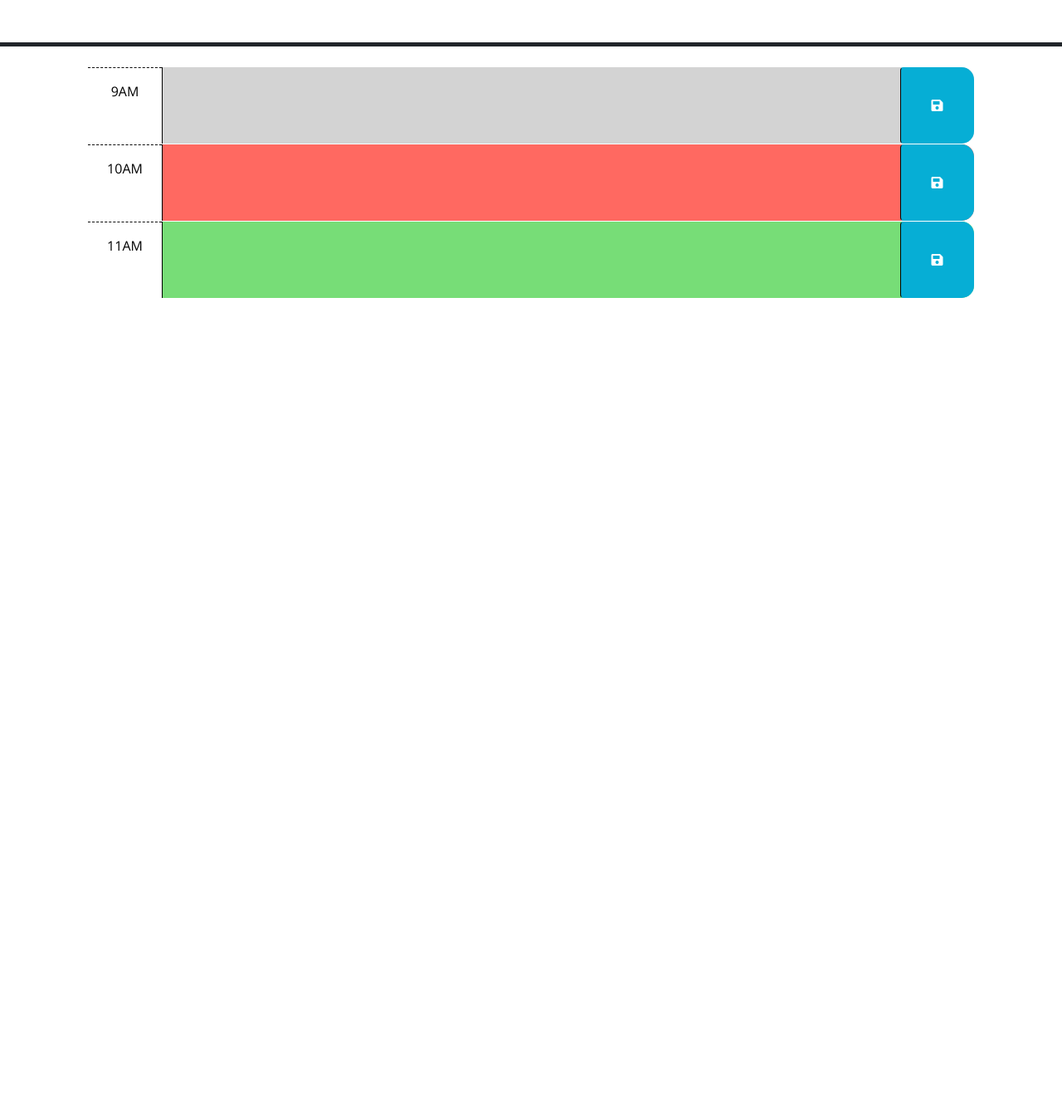
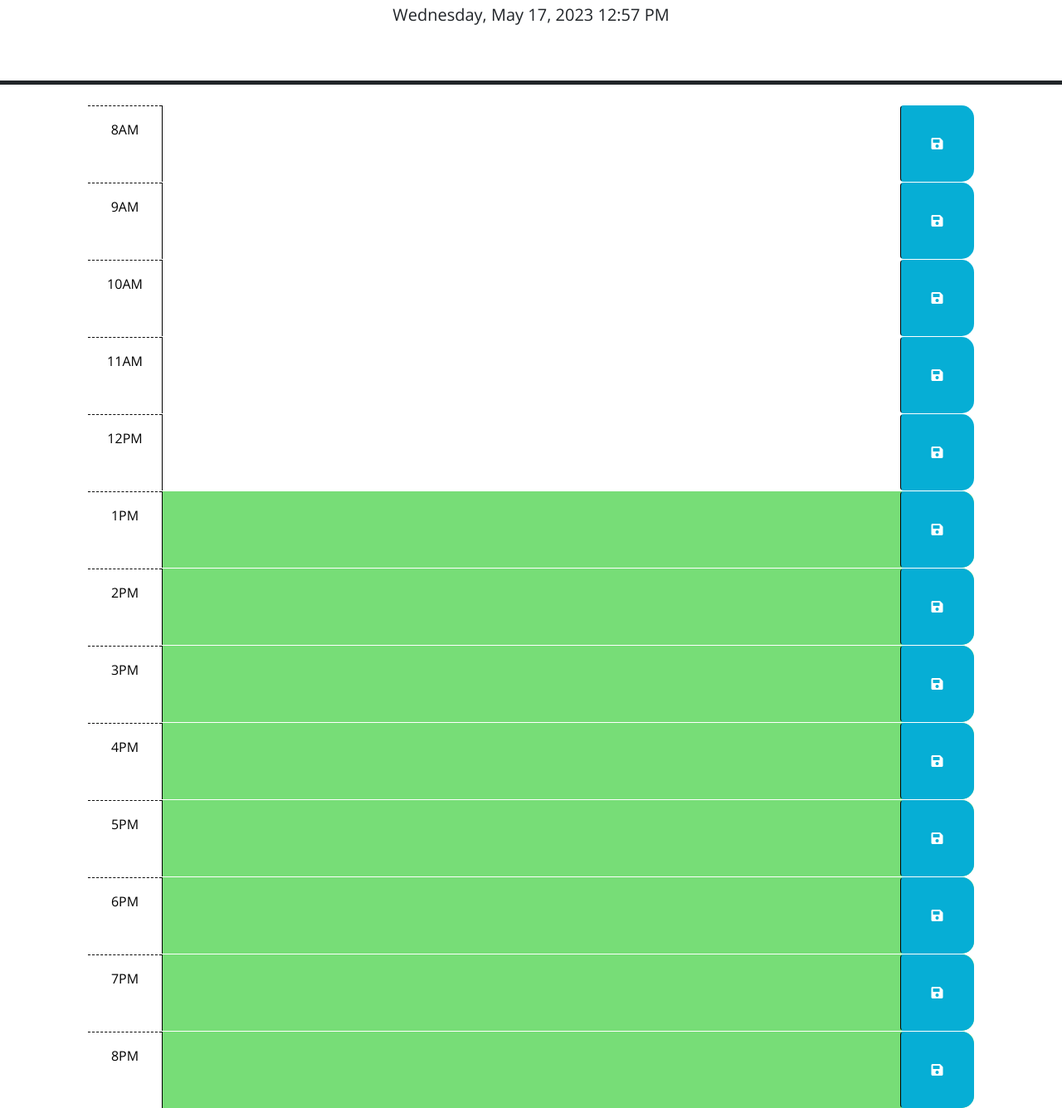
Before and after one commit to Moebirdie/daily-planner, a plain HTML site: page index.html in a window 1280 px wide. Shown: the part 176-1511 px from the top of the page at 83% size. Before the commit the page ends 800 px from the top, so only its background shows below. Drawn offline with nearby package versions, Linux system fonts and the light colour scheme; files that its build step writes are made by us from their sources.

```diff
--- a/assets/script.js
+++ b/assets/script.js
@@ -1,29 +1,63 @@
 // Wrap all code that interacts with the DOM in a call to jQuery to ensure that
 // the code isn't run until the browser has finished rendering all the elements
 // in the html.
-$(function () {
+
+//var saveButton = document.querySelectorAll('.saveBtn');
+
+var now12Hour = dayjs().format('dddd, MMMM D, YYYY h:mm A');
+var now24HourTime = dayjs().format('H');
+console.log(now12Hour,now24HourTime);
+var timeBlock = document.querySelectorAll('.time-block');
+//console.log(timeBlock);
+
+$(document).ready(function(){
+  setInterval(function(){
+      document.getElementById("currentDay").textContent = now12Hour;
+  }, 1000);
+  });
+
+
+//$(function () {
+//  $('#)
   // TODO: Add a listener for click events on the save button. This code should
   // use the id in the containing time-block as a key to save the user input in
   // local storage. HINT: What does `this` reference in the click listener
   // function? How can DOM traversal be used to get the "hour-x" id of the
   // time-block containing the button that was clicked? How might the id be
   // useful when saving the description in local storage?
+
+//saveButton.addEventListener("click", "saveItem");
+
+
+
+
+
+
+
   //
   // TODO: Add code to apply the past, present, or future class to each time
   // block by comparing the id to the current hour. HINTS: How can the id
   // attribute of each time-block be used to conditionally add or remove the
   // past, present, and future classes? How can Day.js be used to get the
   // current hour in 24-hour time?
+function applyRemoveClass() {
+  for (i = 0; i < timeBlock.length; i++) {
+    idTime = $(timeBlock[i]).attr('id').split('hour-');
+    idName = $(timeBlock[i]).attr('id');
+    numberSign = "#";
+    id = `${numberSign}${idName}`
+    if (Number(idTime[1]) > now24HourTime) {
+     $(id).addClass('future');
+   }
+    console.log(idTime[1], idName,id,now24HourTime);
+  }
+}
+
+applyRemoveClass();
   //
   // TODO: Add code to get any user input that was saved in localStorage and set
   // the values of the corresponding textarea elements. HINT: How can the id
   // attribute of each time-block be used to do this?
   //
   // TODO: Add code to display the current date in the header of the page.
-});
-function something (something) {
-  console.log(1);
-}
-function something (something) {
-  console.log(1);
-}
+//});
--- a/index.html
+++ b/index.html
@@ -18,7 +18,7 @@
       href="https://fonts.googleapis.com/css?family=Open+Sans&display=swap"
       rel="stylesheet"
     />
-    <link rel="stylesheet" href="style.css" />
+    <link rel="stylesheet" href="./assets/style.css" />
     <title>Work Day Scheduler</title>
   </head>
 
@@ -38,9 +38,17 @@
         in the finished product. Remember to delete this comment once the
         code is implemented.
         -->
+      <!-- Example of a future time block. The "future" class adds a green background color. -->
+      <div id="hour-8" class="row time-block">
+        <div class="col-2 col-md-1 hour text-center py-3">8AM</div>
+        <textarea class="col-8 col-md-10 description" rows="3"> </textarea>
+        <button class="btn saveBtn col-2 col-md-1" aria-label="save">
+          <i class="fas fa-save" aria-hidden="true"></i>
+        </button>
+      </div>
 
       <!-- Example of a past time block. The "past" class adds a gray background color. -->
-      <div id="hour-9" class="row time-block past">
+      <div id="hour-9" class="row time-block">
         <div class="col-2 col-md-1 hour text-center py-3">9AM</div>
         <textarea class="col-8 col-md-10 description" rows="3"> </textarea>
         <button class="btn saveBtn col-2 col-md-1" aria-label="save">
@@ -49,7 +57,7 @@
       </div>
 
       <!-- Example of a a present time block. The "present" class adds a red background color. -->
-      <div id="hour-10" class="row time-block present">
+      <div id="hour-10" class="row time-block">
         <div class="col-2 col-md-1 hour text-center py-3">10AM</div>
         <textarea class="col-8 col-md-10 description" rows="3"> </textarea>
         <button class="btn saveBtn col-2 col-md-1" aria-label="save">
@@ -58,8 +66,89 @@
       </div>
 
       <!-- Example of a future time block. The "future" class adds a green background color. -->
-      <div id="hour-11" class="row time-block future">
+      <div id="hour-11" class="row time-block">
         <div class="col-2 col-md-1 hour text-center py-3">11AM</div>
+        <textarea class="col-8 col-md-10 description" rows="3"> </textarea>
+        <button class="btn saveBtn col-2 col-md-1" aria-label="save">
+          <i class="fas fa-save" aria-hidden="true"></i>
+        </button>
+      </div>
+
+      <!-- Example of a future time block. The "future" class adds a green background color. -->
+      <div id="hour-12" class="row time-block">
+        <div class="col-2 col-md-1 hour text-center py-3">12PM</div>
+        <textarea class="col-8 col-md-10 description" rows="3"> </textarea>
+        <button class="btn saveBtn col-2 col-md-1" aria-label="save">
+          <i class="fas fa-save" aria-hidden="true"></i>
+        </button>
+      </div>
+
+      <!-- Example of a future time block. The "future" class adds a green background color. -->
+      <div id="hour-13" class="row time-block">
+        <div class="col-2 col-md-1 hour text-center py-3">1PM</div>
+        <textarea class="col-8 col-md-10 description" rows="3"> </textarea>
+        <button class="btn saveBtn col-2 col-md-1" aria-label="save">
+          <i class="fas fa-save" aria-hidden="true"></i>
+        </button>
+      </div>
+
+      <!-- Example of a future time block. The "future" class adds a green background color. -->
+      <div id="hour-14" class="row time-block">
+        <div class="col-2 col-md-1 hour text-center py-3">2PM</div>
+        <textarea class="col-8 col-md-10 description" rows="3"> </textarea>
+        <button class="btn saveBtn col-2 col-md-1" aria-label="save">
+          <i class="fas fa-save" aria-hidden="true"></i>
+        </button>
+      </div>
+
+      <!-- Example of a future time block. The "future" class adds a green background color. -->
+      <div id="hour-15" class="row time-block">
+        <div class="col-2 col-md-1 hour text-center py-3">3PM</div>
+        <textarea class="col-8 col-md-10 description" rows="3"> </textarea>
+        <button class="btn saveBtn col-2 col-md-1" aria-label="save">
+          <i class="fas fa-save" aria-hidden="true"></i>
+        </button>
+      </div>
+
+      <!-- Example of a future time block. The "future" class adds a green background color. -->
+      <div id="hour-16" class="row time-block">
+        <div class="col-2 col-md-1 hour text-center py-3">4PM</div>
+        <textarea class="col-8 col-md-10 description" rows="3"> </textarea>
+        <button class="btn saveBtn col-2 col-md-1" aria-label="save">
+          <i class="fas fa-save" aria-hidden="true"></i>
+        </button>
+      </div>
+
+      <!-- Example of a future time block. The "future" class adds a green background color. -->
+      <div id="hour-17" class="row time-block">
+        <div class="col-2 col-md-1 hour text-center py-3">5PM</div>
+        <textarea class="col-8 col-md-10 description" rows="3"> </textarea>
+        <button class="btn saveBtn col-2 col-md-1" aria-label="save">
+          <i class="fas fa-save" aria-hidden="true"></i>
+        </button>
+      </div>
+
+      <!-- Example of a future time block. The "future" class adds a green background color. -->
+      <div id="hour-18" class="row time-block">
+        <div class="col-2 col-md-1 hour text-center py-3">6PM</div>
+        <textarea class="col-8 col-md-10 description" rows="3"> </textarea>
+        <button class="btn saveBtn col-2 col-md-1" aria-label="save">
+          <i class="fas fa-save" aria-hidden="true"></i>
+        </button>
+      </div>
+
+      <!-- Example of a future time block. The "future" class adds a green background color. -->
+      <div id="hour-19" class="row time-block">
+        <div class="col-2 col-md-1 hour text-center py-3">7PM</div>
+        <textarea class="col-8 col-md-10 description" rows="3"> </textarea>
+        <button class="btn saveBtn col-2 col-md-1" aria-label="save">
+          <i class="fas fa-save" aria-hidden="true"></i>
+        </button>
+      </div>
+
+                  <!-- Example of a future time block. The "future" class adds a green background color. -->
+      <div id="hour-20" class="row time-block">
+        <div class="col-2 col-md-1 hour text-center py-3">8PM</div>
         <textarea class="col-8 col-md-10 description" rows="3"> </textarea>
         <button class="btn saveBtn col-2 col-md-1" aria-label="save">
           <i class="fas fa-save" aria-hidden="true"></i>
@@ -73,6 +162,6 @@
       crossorigin="anonymous"
     ></script>
 
-    <script src="script.js"></script>
+    <script src="./assets/script.js"></script>
   </body>
 </html>
```
